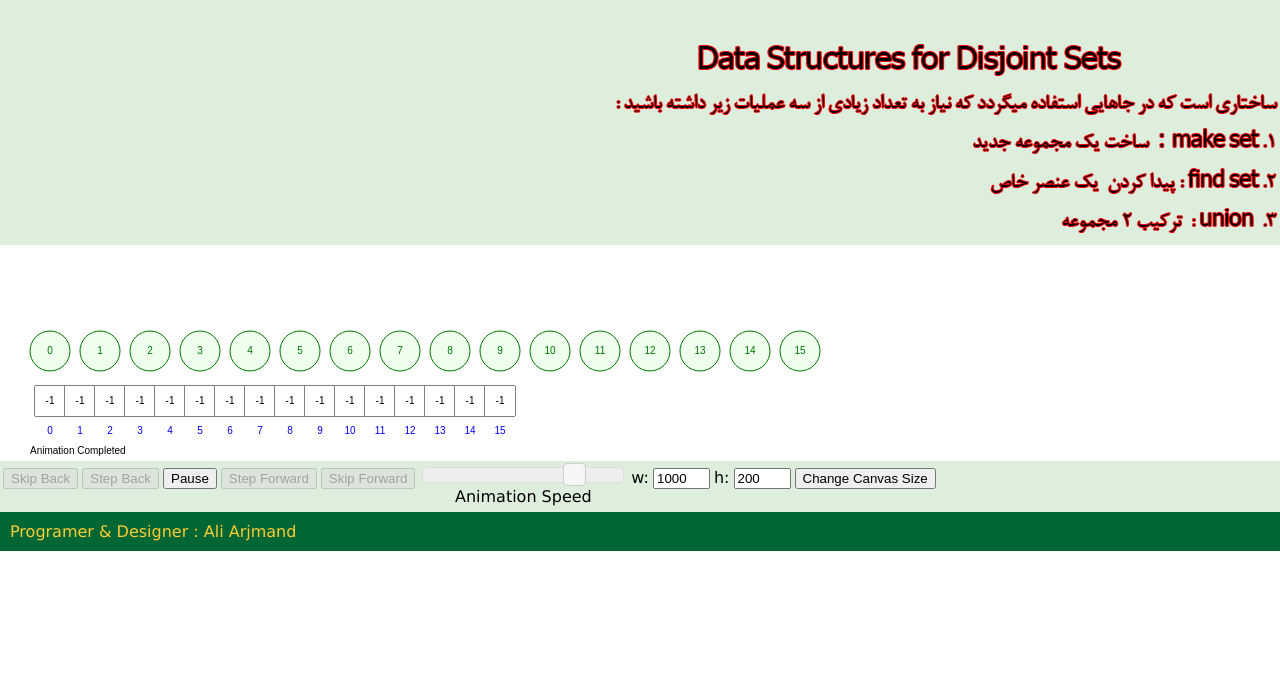
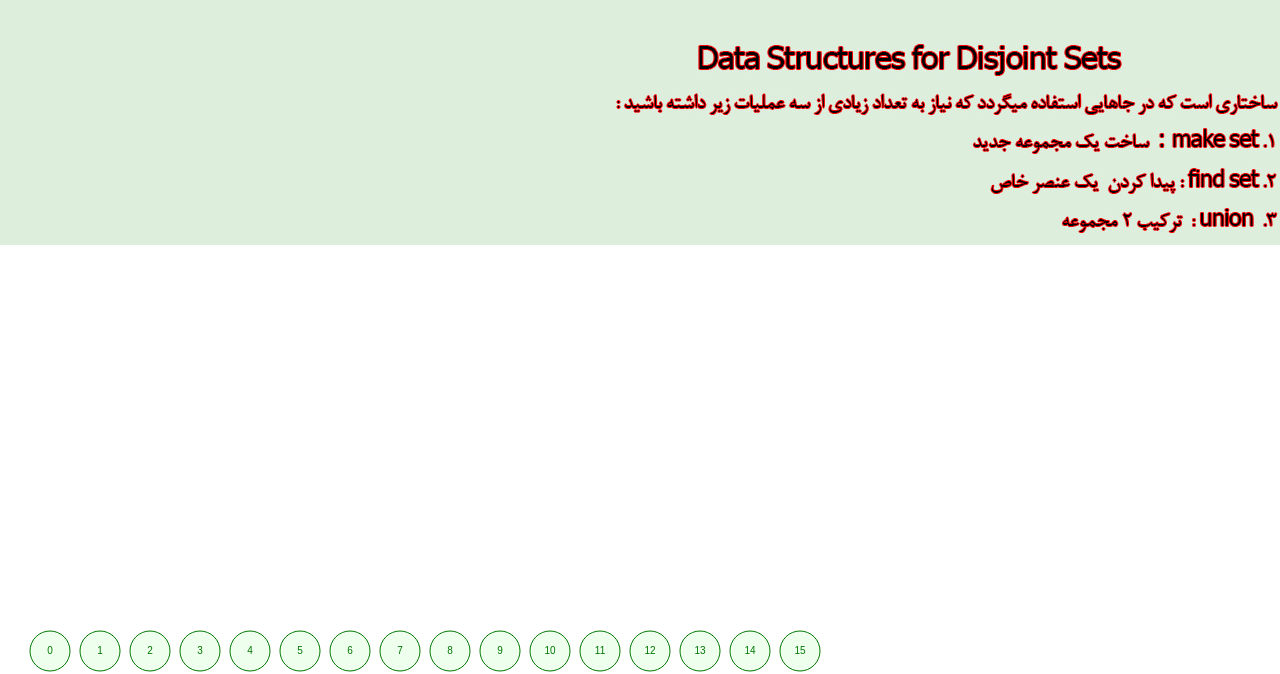
Before and after one commit to arjmand08/Disjoint_Sets, a plain HTML site: page index.html in a window 1280 px wide. Shown: the part 127-801 px from the top of the page. Drawn offline with Linux system fonts and the light colour scheme.

Commit message:
Update index.html

```diff
--- a/index.html
+++ b/index.html
@@ -57,7 +57,7 @@
 
 					<!-- Drawing canvas where all animation is done.  Note:  can be resized in code -->
 
-				<canvas id="canvas" width="1000" height="200"></canvas>
+				<canvas id="canvas" width="1000" height="500"></canvas>
 
 				<div id="generalAnimationControlSection">
 					<!-- Table for buttons to control general animation (play/pause/undo/etc) ->
```
